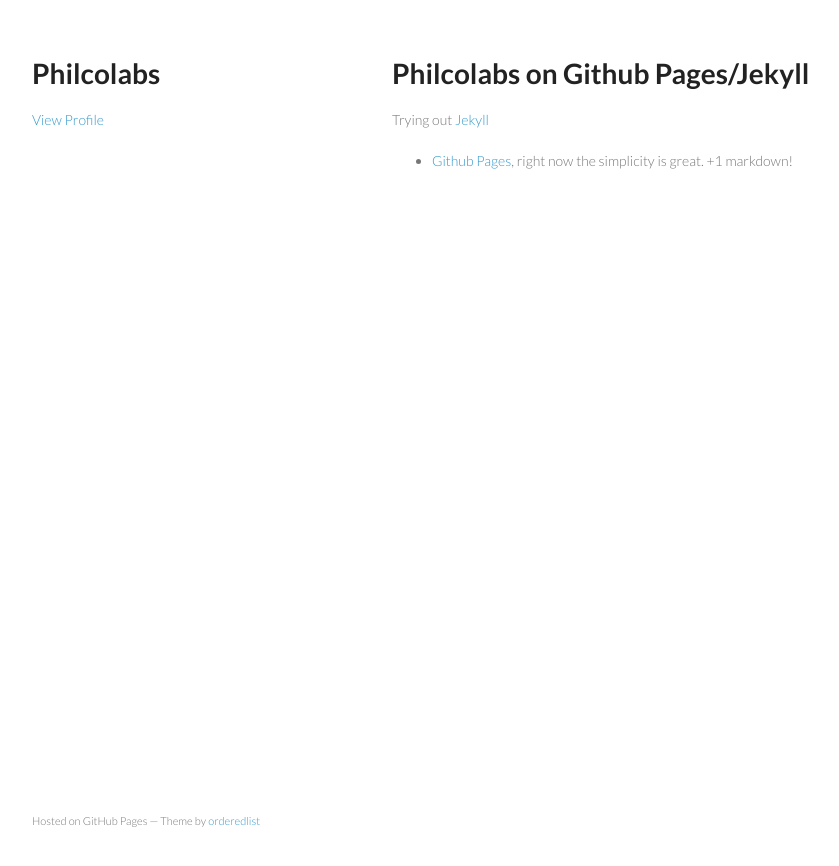
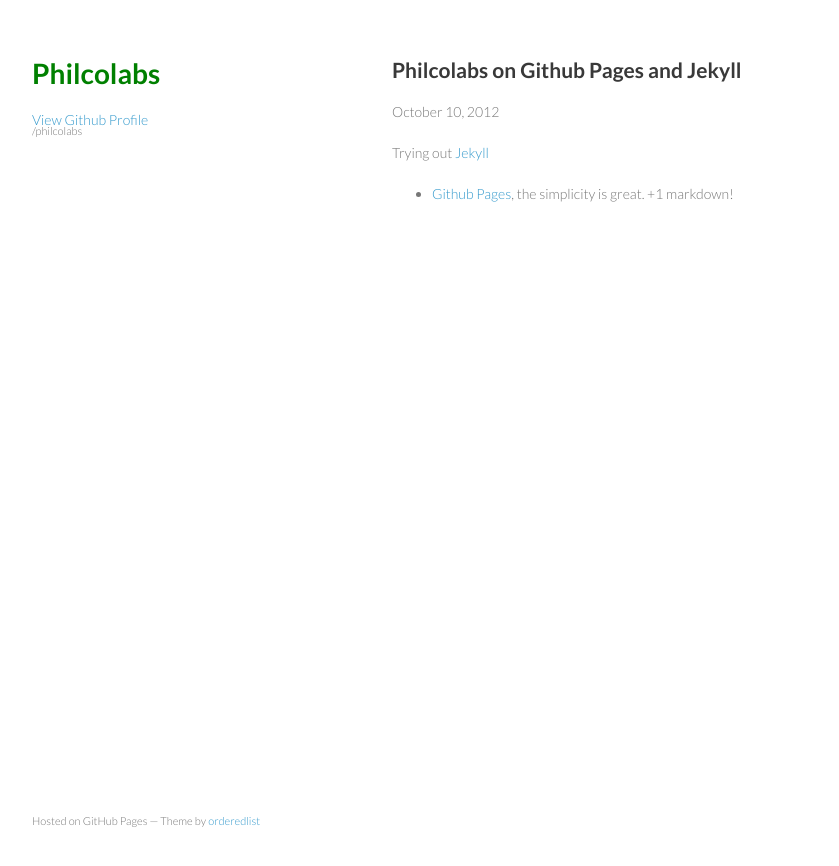
Before and after one commit to preichenberger/preichenberger.github.io, a Jekyll site: the page built from _posts/2012-10-05-first-post.md, in a window 1280 px wide. Shown: the top 866 px of the page, without its empty margins (178-1017 px from the left). Built offline with Jekyll 4.4.1, drawn with Linux system fonts in a browser that asks for light colours.

Commit message:
updated style, added CNAME, and created post template

```diff
--- /dev/null
+++ b/CNAME
@@ -0,0 +1 @@
+philcolabs.com
--- a/_config.yml
+++ b/_config.yml
@@ -2,4 +2,6 @@ auto: true
 safe: true
 lsi: false
 pygments: true
-permalink: '/:title'
+permalink: '/:year/:month/:day/:title'
+source: '.'
+exclude: ['bin', 'vendor', 'Gemfile', 'Gemfile.lock']
--- a/_layouts/default.html
+++ b/_layouts/default.html
@@ -3,9 +3,10 @@
   <head>
     <meta charset="utf-8">
     <meta http-equiv="X-UA-Compatible" content="chrome=1">
-    <title>Minimal by Steve Smith</title>
+    <title>Philcolabs</title>
 
-    <link rel="stylesheet" href="/stylesheets/styles.css">
+    <link rel="stylesheet" href="/stylesheets/minimal.css">
+    <link rel="stylesheet" href="/stylesheets/core.css">
     <link rel="stylesheet" href="/stylesheets/pygment_trac.css">
     <meta name="viewport" content="width=device-width, initial-scale=1, user-scalable=no">
     <!--[if lt IE 9]>
@@ -15,8 +16,13 @@
   <body>
     <div class="wrapper">
       <header>
-        <h1>Philcolabs</h1>
-        <p class="view"><a href="http://github.com/philcolabs">View Profile</a></p>
+        <h1><a class="brand">Philcolabs</a></h1>
+        <p class="view">
+          <a href="http://github.com/philcolabs">
+            View Github Profile
+            <small>/philcolabs</small>
+          </a>
+        </p>
       </header>
       <section>
         {{content}}
--- /dev/null
+++ b/_layouts/post.html
@@ -0,0 +1,7 @@
+---
+layout: default
+---
+
+<h2>{{ page.title }}</h2>
+<p>{{ page.date | date: '%B %m, %Y' }}</p>
+{{ content }}
--- a/_posts/2012-10-05-first-post.md
+++ b/_posts/2012-10-05-first-post.md
@@ -1,10 +1,7 @@
 ---
-layout: default
-title: First Post
+layout: post
+title: Philcolabs on Github Pages and Jekyll
 ---
 
-Philcolabs on Github Pages/Jekyll
-===============
-
 Trying out [Jekyll](https://help.github.com/articles/using-jekyll-with-pages 'Jekyll github repo')
-+ [Github Pages](http://pages.github.com 'Github Pages'), right now the simplicity is great. +1 markdown!
++ [Github Pages](http://pages.github.com 'Github Pages'), the simplicity is great. +1 markdown!
--- a/index.html
+++ b/index.html
@@ -4,5 +4,7 @@ title: Philcolabs
 ---
 
 {% for post in site.posts %}
-  {{ post.title }}
+  <h2>{{ post.title }}</h2>
+  <p>{{ post.date | date: '%B %m, %Y' }}</p>
+  {{ post.content }}
 {% endfor %}
--- /dev/null
+++ b/stylesheets/core.css
@@ -0,0 +1,4 @@
+a.brand {
+  color: green;
+  font-weight: inherit;
+}
```
Also changed, not shown: _includes/sig.markdown (added), stylesheets/minimal.css (renamed from stylesheets/styles.css).
